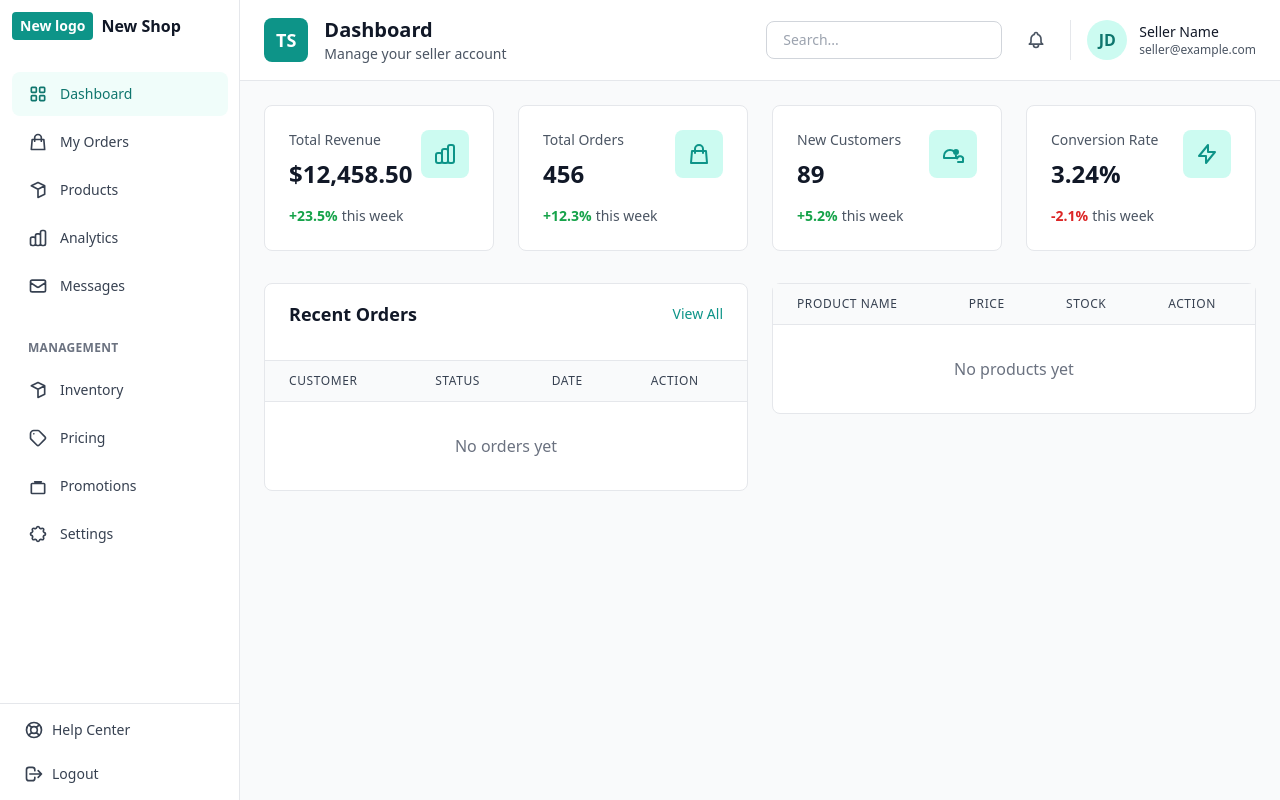
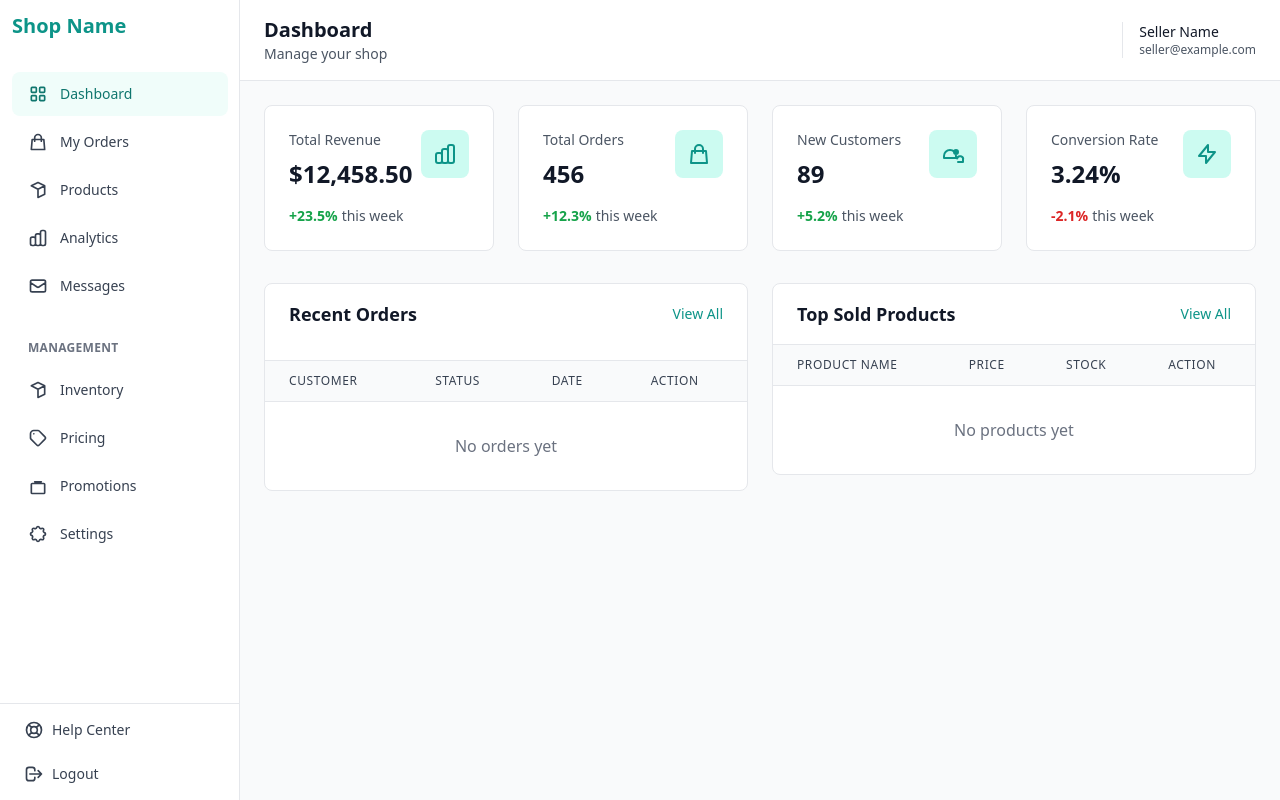
Before and after one commit to sangvominh/SHooad, a PHP site: page /dashboard.php in a window 1280 px wide. Run offline with PHP 8.4, Linux system fonts and the light colour scheme; some libraries are stand-ins or nearby versions.

Commit message:
feat: enhance seller dashboard with limited order and product retrieval, update UI elements

```diff
--- a/app/Services/Seller/SellerDashboardService.php
+++ b/app/Services/Seller/SellerDashboardService.php
@@ -32,8 +32,8 @@ class SellerDashboardService {
         return [
             'seller' => $this->sellerModel->getInfo($auth['seller_id']),
             'shop' => $this->shopModel->getInfo($auth['shop_id']),
-            'orders' => $this->orderModel->getOrderByShop($auth['shop_id']),
-            'products' => $this->productModel->getProductByShop($auth['shop_id'])
+            'orders' => $this->orderModel->getOrderByShop($auth['shop_id'], 5),
+            'products' => $this->productModel->getProductByShop($auth['shop_id'], 5, 'top_sold')
         ];
     }
 }
--- a/app/Views/seller/partials/header.php
+++ b/app/Views/seller/partials/header.php
@@ -7,29 +7,17 @@ $user_email = $data['seller']['email'] ?? 'seller@example.com';
 <header class="bg-white border-b border-gray-200">
   <div class="flex items-center justify-between px-6 py-4">
     <div class="flex items-center gap-4">
-      <!-- Removed toggle button -->
-      <div class="bg-teal-600 text-white px-3 py-2 rounded-lg font-bold text-lg">
-        TS
-      </div>
       <div>
         <h1 class="text-xl font-semibold text-gray-900"><?php echo $page_title; ?></h1>
-        <p class="text-sm text-gray-600">Manage your seller account</p>
+        <p class="text-sm text-gray-600">Manage your shop</p>
       </div>
     </div>
 
     <div class="flex items-center gap-4">
-      <input type="text" placeholder="Search..." class="px-4 py-2 border border-gray-300 rounded-lg text-sm focus:outline-none focus:border-teal-600">
-
-      <button class="p-2 hover:bg-gray-100 rounded-lg">
-        <svg class="w-5 h-5 text-gray-600" fill="none" stroke="currentColor" viewBox="0 0 24 24">
-          <path stroke-linecap="round" stroke-linejoin="round" stroke-width="2" d="M15 17h5l-1.405-1.405A2.032 2.032 0 0118 14.158V11a6.002 6.002 0 00-4-5.659V5a2 2 0 10-4 0v.341C7.67 6.165 6 8.388 6 11v3.159c0 .538-.214 1.055-.595 1.436L4 17h5m6 0v1a3 3 0 11-6 0v-1m6 0H9" />
-        </svg>
-      </button>
-
       <div class="flex items-center gap-3 pl-4 border-l border-gray-200">
-        <div class="bg-teal-100 w-10 h-10 rounded-full flex items-center justify-center">
+        <!-- <div class="bg-teal-100 w-10 h-10 rounded-full flex items-center justify-center">
           <span class="text-teal-700 font-bold">JD</span>
-        </div>
+        </div> -->
         <div>
           <p class="text-sm font-medium text-gray-900"><?php echo $user_name; ?></p>
           <p class="text-xs text-gray-600"><?php echo $user_email; ?></p>
--- a/app/Views/seller/partials/orders-table.php
+++ b/app/Views/seller/partials/orders-table.php
@@ -104,7 +104,7 @@ $shop_orders = $data['orders'] ?? [];
                 data-status="<?php echo htmlspecialchars($order['status'] ?? 'Pending'); ?>"
                 data-payment-status="<?php echo htmlspecialchars($order['payment_status'] ?? 'Pending'); ?>"
                 data-total="<?php echo $order['total_amount'] ?? 0; ?>"
-                data-date="<?php echo $order['created_at'] ?? date('Y-m-d H:i:s'); ?>"
+                data-date="<?php echo $order['date'] ?? date('Y-m-d H:i:s'); ?>"
                 class="hover:bg-gray-50 transition-colors">
               <td class="px-6 py-4 text-sm text-gray-700"><?php echo htmlspecialchars($order['customer_name'] ?? 'Customer'); ?></td>
               <?php if (!$is_dashboard): ?>
@@ -141,7 +141,7 @@ $shop_orders = $data['orders'] ?? [];
               <?php endif; ?>
               <td class="px-6 py-4 text-sm text-gray-700">
                 <?php
-                  $date = new DateTime($order['created_at'] ?? 'now');
+                  $date = new DateTime($order['date'] ?? 'now');
                   echo $date->format('M d, Y');
                 ?>
               </td>
--- a/app/Views/seller/partials/products-table.php
+++ b/app/Views/seller/partials/products-table.php
@@ -4,6 +4,15 @@ $shop_products = $data['products'] ?? [];
 ?>
 
 <div class="bg-white rounded-lg border border-gray-200">
+  <?php if ($is_dashboard): ?>
+  <div class="px-6 py-4 border-b border-gray-200">
+    <div class="flex items-center justify-between">
+      <h2 class="text-lg font-semibold text-gray-900">Top Sold Products</h2>
+      <a href="/SHooad/public/seller/products" class="text-sm text-teal-600 hover:text-teal-700 font-medium">View All</a>
+    </div>
+  </div>
+  <?php endif; ?>
+
   <?php if (!$is_dashboard): ?>
   <div class="px-6 py-4 border-b border-gray-200">
     <div class="flex items-center justify-between mb-4">
--- a/app/Views/seller/partials/sidebar.php
+++ b/app/Views/seller/partials/sidebar.php
@@ -1,6 +1,5 @@
 <?php
-$shop_logo = 'New logo';
-$shop_name = $shop['name'] ?? 'New Shop';
+$shop_name = $data['shop']['name']['name'] ?? 'Shop Name';
 
 // Sidebar partial - Navigation menu
 $current_page = $current_page ?? 'dashboard';
@@ -21,10 +20,9 @@ $management_items = [
 ?>
 <aside class="w-60 h-full flex flex-col">
   <div class="p-3 flex-1 overflow-y-auto">
-    <!-- Logo -->
-    <a href="/SHooad/public/seller/" class="flex items-center gap-2 mb-8">
-      <div class="bg-teal-600 text-white px-2 py-1 rounded font-bold text-sm"><?php echo $shop_logo ?></div>
-      <span class="font-semibold text-gray-900"><?php echo $shop_name ?></span>
+    <!-- Shop Name -->
+    <a href="/SHooad/public/seller/dashboard" class="flex items-center gap-2 mb-8">
+      <span class="font-bold text-xl text-teal-600"><?php echo $shop_name ?></span>
     </a>
 
     <!-- Main Menu -->
```
Also changed, not shown: app/Controllers/SellerController.php (+4 -3 lines), app/Models/Order.php (+13 -3 lines), app/Models/Product.php (+18 -3 lines), app/Services/Seller/SellerService.php (+11 -3 lines).
